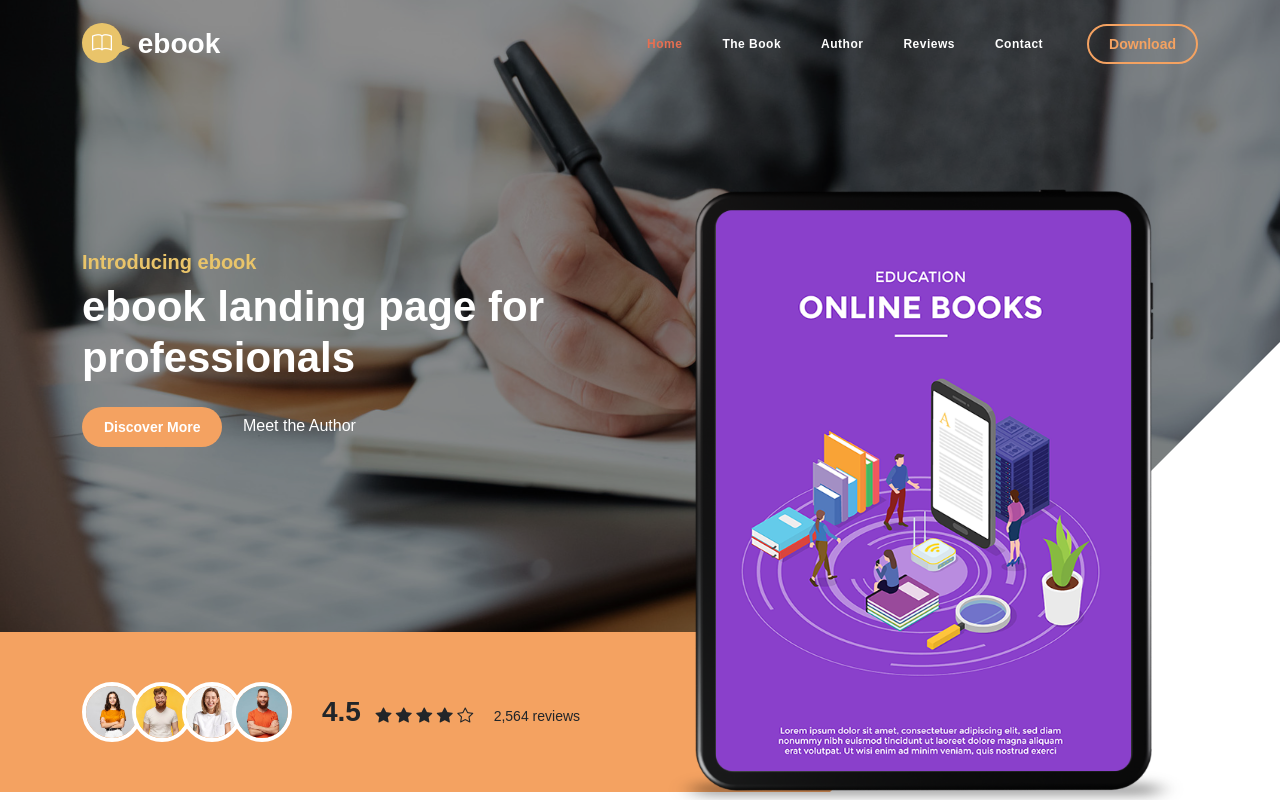
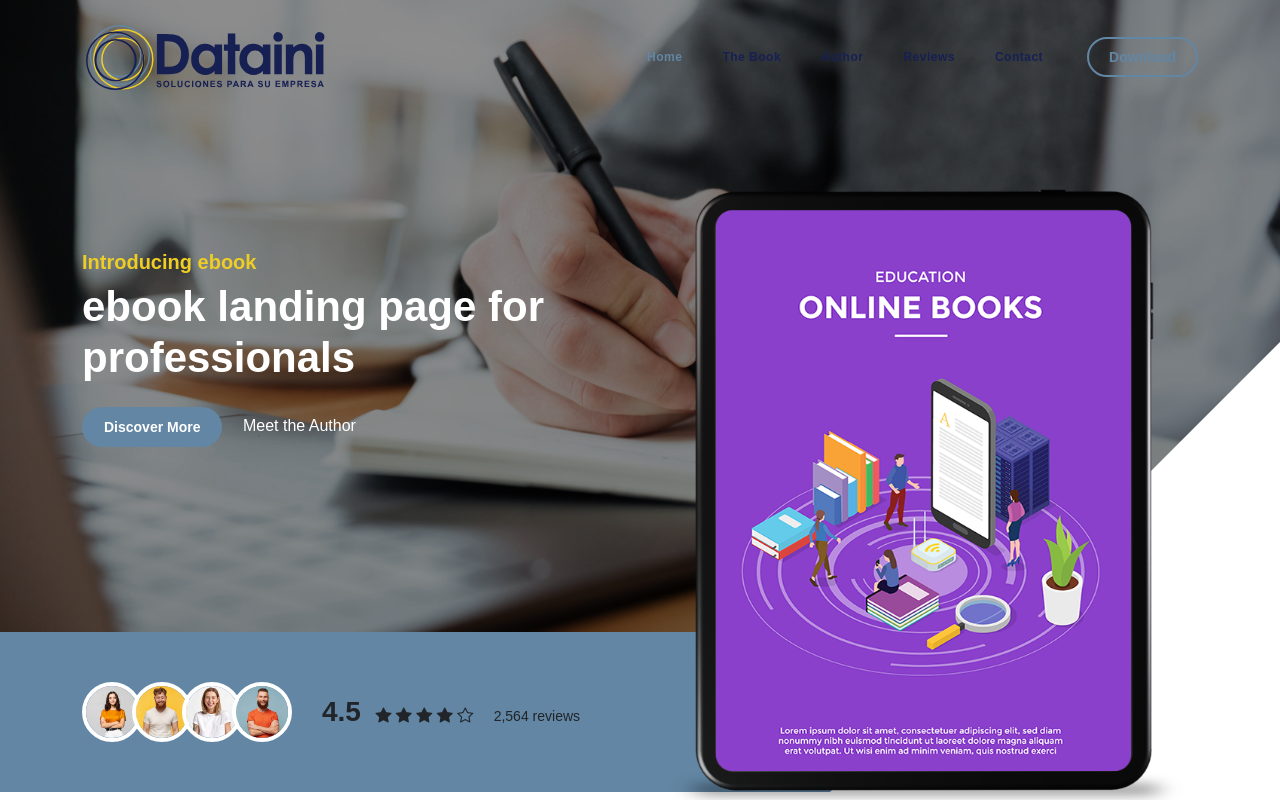
Before and after one commit to Juanoarango/dataini.github.io, a plain HTML site: page index.html in a window 1280 px wide. Shown: the top 800 px of the page. Drawn offline with Linux system fonts and the light colour scheme; a web font is replaced by a local one.

Commit message:
Segundo Push

```diff
--- a/css/templatemo-ebook-landing.css
+++ b/css/templatemo-ebook-landing.css
@@ -1,24 +1,25 @@
-/*
-
-TemplateMo 588 ebook landing
-
-https://templatemo.com/tm-588-ebook-landing
-
-*/
-
+/*---------------------------------------
+  New Styles
+-----------------------------------------*/
+.logo{
+  width: 37%;
+}
+.logoancho{
+  width: 60%;
+}
 /*---------------------------------------
   CUSTOM PROPERTIES ( VARIABLES )
 -----------------------------------------*/
 :root {
   --white-color:                  #ffffff;
-  --primary-color:                #E76F51;
-  --secondary-color:              #E9C46A;
+  --primary-color:                #172052;
+  --secondary-color:              #EECD26;
   --section-bg-color:             #f0f8ff;
-  --custom-btn-bg-color:          #F4A261;
-  --custom-btn-bg-hover-color:    #E76F51;
+  --custom-btn-bg-color:          #6286A3;
+  --custom-btn-bg-hover-color:    #64A2CC;
   --dark-color:                   #000000;
   --p-color:                      #717275;
-  --link-hover-color:             #E76F51;
+  --link-hover-color:             #1E3380;
 
   --body-font-family:             'Unbounded', sans-serif;
 
@@ -413,7 +414,8 @@ strong {
 }
 
 .sticky-wrapper.is-sticky .navbar {
-  background-color: rgba(0, 0, 0, 0.85);
+  background-color: rgba(250, 250, 250, 0.85);
+  box-shadow: 0px 3px 3px rgb(67 67 67 / 35%);
 }
 
 .navbar {
@@ -468,7 +470,7 @@ strong {
 
 .navbar-nav .nav-link {
   display: inline-block;
-  color: var(--white-color);
+  color: var(--primary-color);
   font-size: var(--menu-font-size);
   font-weight: var(--font-weight-semibold);
   letter-spacing: 0.5px;
@@ -479,7 +481,7 @@ strong {
 
 .navbar-nav .nav-link.active,
 .navbar-nav .nav-link:hover {
-  color: var(--primary-color);
+  color: var(--custom-btn-bg-color);
 }
 
 .navbar-toggler {
@@ -657,7 +659,7 @@ strong {
 }
 
 .custom-block-image-wrap {
-  background-color: rgba(231, 111, 81, 0.85);
+  background-color: rgba(96, 152, 190, 0.85);
   border-radius: 0 0 var(--border-radius-medium) var(--border-radius-medium);
   position: relative;
   z-index: 2;
--- a/index.html
+++ b/index.html
@@ -7,7 +7,8 @@
         <meta name="description" content="">
         <meta name="author" content="">
 
-        <title>ebook landing page template</title>
+        <title>Dataini - Software</title>
+        <link rel="icon" type="image/ico" href="images/favicon_1.ico">
 
         <!-- CSS FILES -->
         <link rel="preconnect" href="https://fonts.googleapis.com">
@@ -21,13 +22,7 @@
         <link href="css/bootstrap-icons.css" rel="stylesheet">
 
         <link href="css/templatemo-ebook-landing.css" rel="stylesheet">
-<!--
 
-TemplateMo 588 ebook landing
-
-https://templatemo.com/tm-588-ebook-landing
-
--->
     </head>
 
     <body>
@@ -36,9 +31,8 @@ https://templatemo.com/tm-588-ebook-landing
 
             <nav class="navbar navbar-expand-lg">
                 <div class="container">
-                    <a class="navbar-brand" href="index.html">
-                        <i class="navbar-brand-icon bi-book me-2"></i>
-                        <span>ebook</span>
+                    <a class="navbar-brand logo" href="index.html">
+                        <img class="logoancho" src="/images/logotipo.svg">
                     </a>
 
                     <div class="d-lg-none ms-auto me-3">
```
Also changed, not shown: images/1x/favicon.png (added), images/circle-scatter-haikei.png, images/favicon_1.ico (added), images/favicon_1.png (added), images/logotipo.svg (added).
